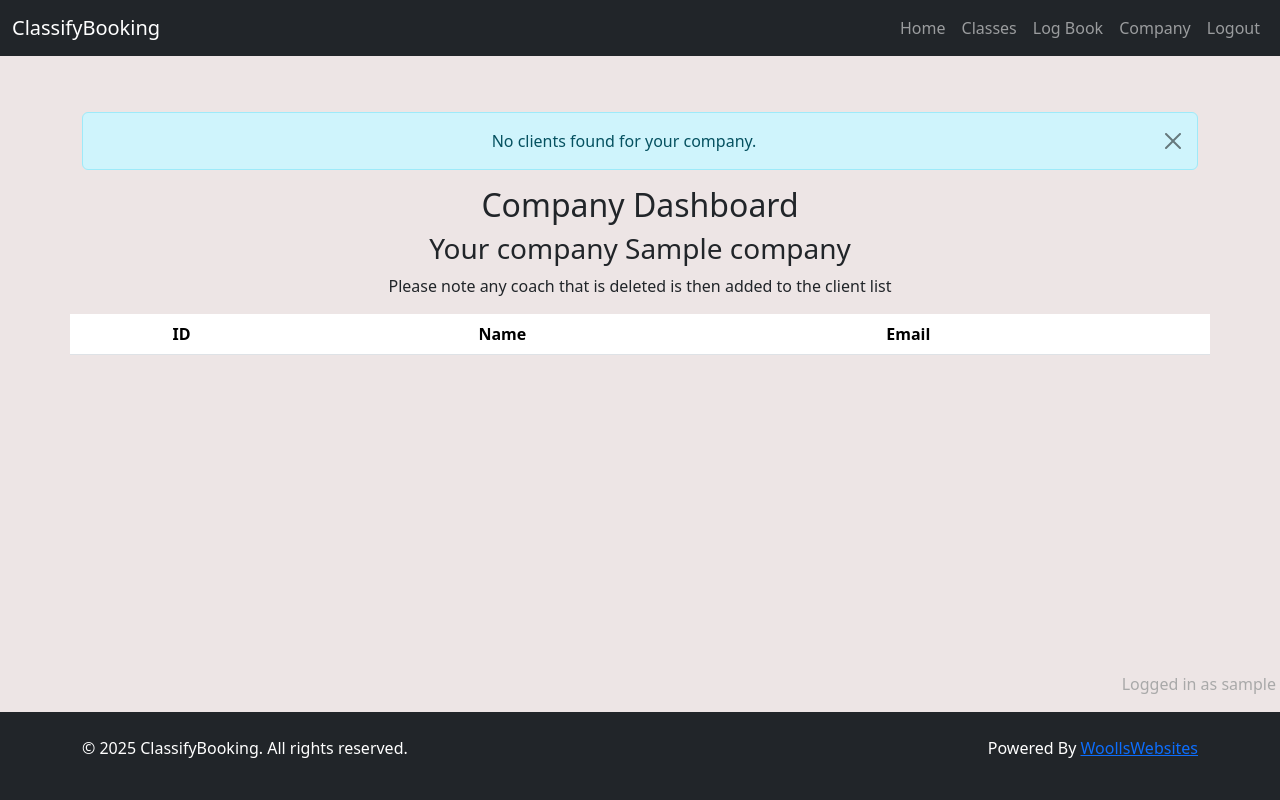
After one commit to judewoolls/ClassifyBooking, a Django app: page /company/view_clients/ in a window 1280 px wide. The commit adds this page. Run offline with Django 4.2, Linux system fonts and the light colour scheme; a user stored in the database is signed in; tables that the repository leaves empty hold one stand-in row (values such as "Sample post"); lists and menus that the app fills with data are empty.

Commit message:
add the view clients table

```diff
--- a/company/templates/company/company_manager_dashboard.html
+++ b/company/templates/company/company_manager_dashboard.html
@@ -27,6 +27,7 @@
                     <p class="btn btn-success"><a href="{% url 'remove_coach' %}">Remove Coach</a></p>
                     <p class="btn btn-success"><a href="{% url 'remove_client' %}">Remove Client</a></p>
                     <p class="btn btn-success"><a href="{% url 'view_bookings' %}">View all bookings</a></p>
+                    <p class="btn btn-success"><a href="{% url 'view_clients' %}">View all clients</a></p>
                     <p class="btn btn-success">View Transactions</p>
                 </div>
             </details>
--- /dev/null
+++ b/company/templates/company/view_clients.html
@@ -0,0 +1,32 @@
+{% extends 'base.html' %}
+{% load static %}
+
+{% block content %}
+<h2>Company Dashboard</h2>
+<h3>Your company {{ company.name }}</h3>
+<p>Please note any coach that is deleted is then added to the client list</p>
+<div class="container">
+    <div class="row">
+    <table class="table table-striped">
+        <thead>
+            <tr>
+                <th>ID</th>
+                <th>Name</th>
+                <th>Email</th>
+                <th></th>
+            </tr>
+        </thead>
+        <tbody>
+            {% for client in clients %}
+            <tr>
+                <td>{{ client.id }}</td>
+                <td>{{ client.username }}</td>
+                <td>{{ client.email }}</td>
+                <td><button class="btn btn-primary">View</button></td>
+            </tr>
+            {% endfor %}
+        </tbody>
+    </table>
+    </div>
+</div>
+{% endblock content %}
--- a/company/urls.py
+++ b/company/urls.py
@@ -8,5 +8,6 @@ urlpatterns = [
     path('remove_coach/', views.remove_coach, name='remove_coach'),
     path('remove_client/', views.remove_client, name="remove_client"),
     path('view_bookings/', views.view_bookings, name='view_bookings'),
-    path('delete_booking/<int:booking>', views.delete_booking, name='delete_booking')
+    path('delete_booking/<int:booking>', views.delete_booking, name='delete_booking'),
+    path('view_clients/', views.view_clients, name='view_clients'),
 ]
--- a/company/views.py
+++ b/company/views.py
@@ -92,6 +92,16 @@ def remove_coach(request):
     return render(request, 'company/remove_coach.html', {'form': form,
                                                           'company': request.user.profile.company})
 
+def view_clients(request):
+    # This function should be implemented to view clients related to the company
+    clients = User.objects.filter(profile__company=request.user.profile.company).exclude(id=request.user.id).exclude(id=request.user.profile.company.manager.id).order_by('username')
+    if not clients:
+        messages.info(request, 'No clients found for your company.')
+    else:
+        messages.success(request, f'Found {clients.count()} clients for your company.')
+    # Render the clients in a template
+    return render(request, 'company/view_clients.html', {'company': request.user.profile.company,
+                                                         'clients': clients})
 
 def remove_client(request):
     if request.method == 'POST':
```
Also changed, not shown: company/templates/company/client_details.html (added, +29 -0 lines).
